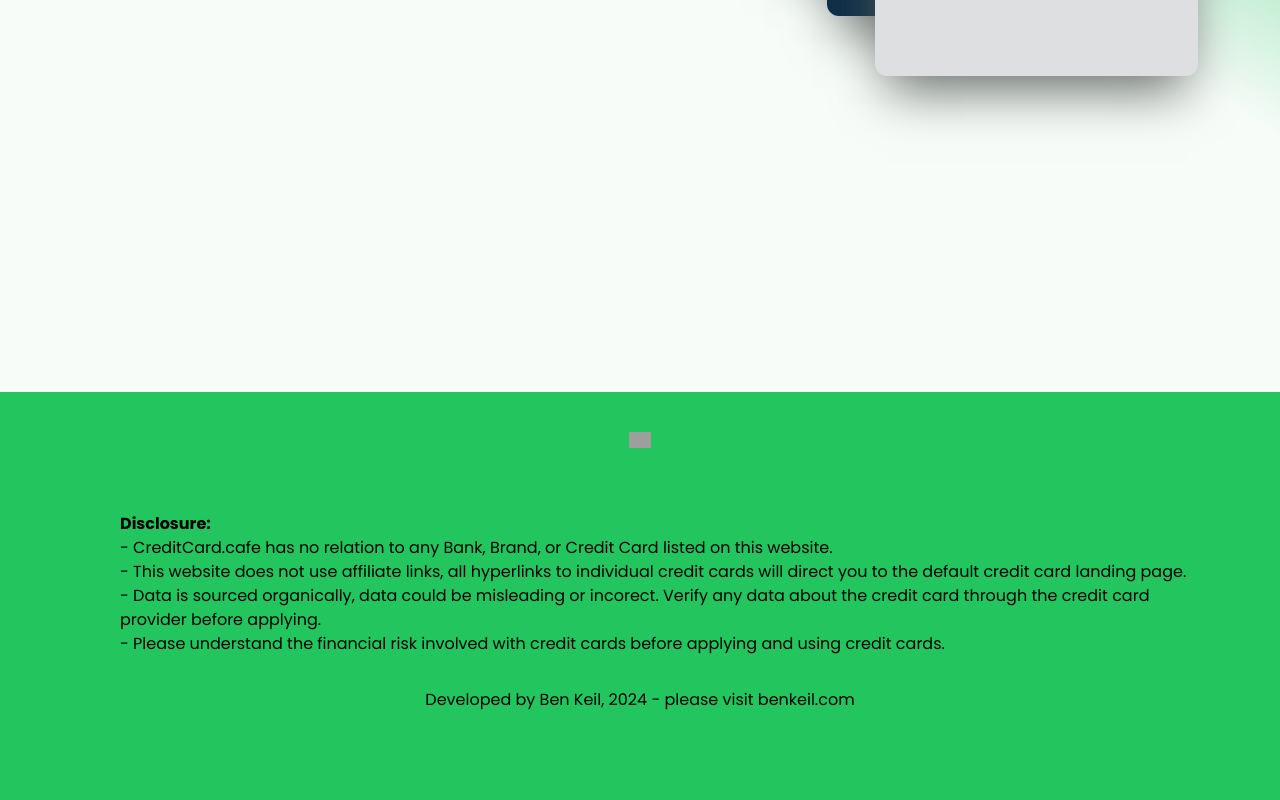
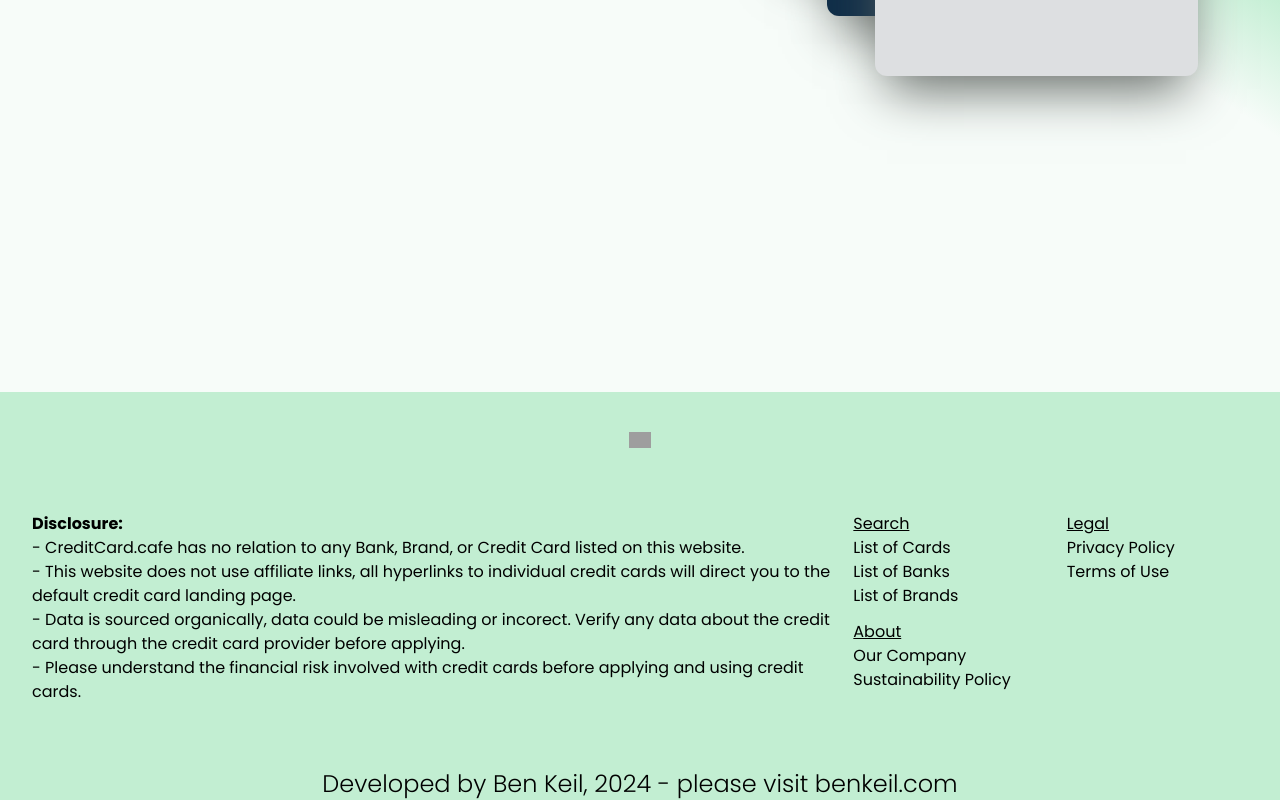
Before and after one commit to Credit-Card-Cafe/credit-card-cafe, a SvelteKit app in the folder front-end/: page / in a window 1280 px wide. Shown: the part 452-1252 px from the top of the page. Built offline with nearby package versions, Linux system fonts and the light colour scheme; grey boxes are pictures that could not be loaded.

Commit message:
Updated Footer

```diff
--- a/front-end/src/routes/+layout.svelte
+++ b/front-end/src/routes/+layout.svelte
@@ -10,15 +10,41 @@
 
 
 <!-- Footer -->
-<footer id="footer" class="w-full pt-10 md:mt-0 md:p-10 bg-alt/90 dark:bg-main-gray flex flex-col items-center">
+<footer id="footer" class="w-full pt-10 bg-theme-white/75 dark:bg-main-gray flex flex-col items-center">
     <img class="h-4" src="https://firebasestorage.googleapis.com/v0/b/creditcarddb-3fafd.appspot.com/o/creditcardcafelogo.png?alt=media&token=847bdd20-d667-481e-8448-5bc5b1efcc14" alt="creditcard.cafe">
-    <div class="dark:text-white-warm md:pt-16 md:ml-12 px-4  md:px-8">
-        <div class="font-bold">Disclosure:</div>
-        <div>- CreditCard.cafe has no relation to any Bank, Brand, or Credit Card listed on this website.</div>
-        <div>- This website does not use affiliate links, all hyperlinks to individual credit cards will direct you to the default credit card landing page.</div>
-        <div>- Data is sourced organically, data could be misleading or incorect. Verify any data about the credit card through the credit card provider before applying.</div>
-        <div>- Please understand the financial risk involved with credit cards before applying and using credit cards.</div>
+    <div class="flex flex-row">
+        <section class="dark:text-white-warm pl-8 py-16 basis-2/3">
+            <div class="font-bold">Disclosure:</div>
+            <div>- CreditCard.cafe has no relation to any Bank, Brand, or Credit Card listed on this website.</div>
+            <div>- This website does not use affiliate links, all hyperlinks to individual credit cards will direct you to the default credit card landing page.</div>
+            <div>- Data is sourced organically, data could be misleading or incorect. Verify any data about the credit card through the credit card provider before applying.</div>
+            <div>- Please understand the financial risk involved with credit cards before applying and using credit cards.</div>
+        </section>
+        <section class="py-16 basis-1/3 grid grid-cols-2">
+            <div>
+                <h1 class="underline">Search</h1>
+                <ul>
+                    <li>List of Cards</li>
+                    <li>List of Banks</li>
+                    <li>List of Brands</li>
+                </ul>
+            </div>
+            <div>
+                <h1 class="underline">Legal</h1>
+                <ul>
+                    <li>Privacy Policy</li>
+                    <li>Terms of Use</li>
+                </ul>
+            </div>
+            <div>
+                <h1 class="underline">About</h1>
+                <ul>
+                    <li>Our Company</li>
+                    <li>Sustainability Policy</li>
+                </ul>
+            </div>
+        </section>
     </div>
-    <div class="p-8 dark:text-white-warm">Developed by Ben Keil, 2024 - please visit <a href="http://benkeil.com">benkeil.com</a></div>
+    <div class="text-2xl font-light dark:text-theme-text-white">Developed by Ben Keil, 2024 - please visit <a href="http://benkeil.com">benkeil.com</a></div>
 
 </footer>
```
